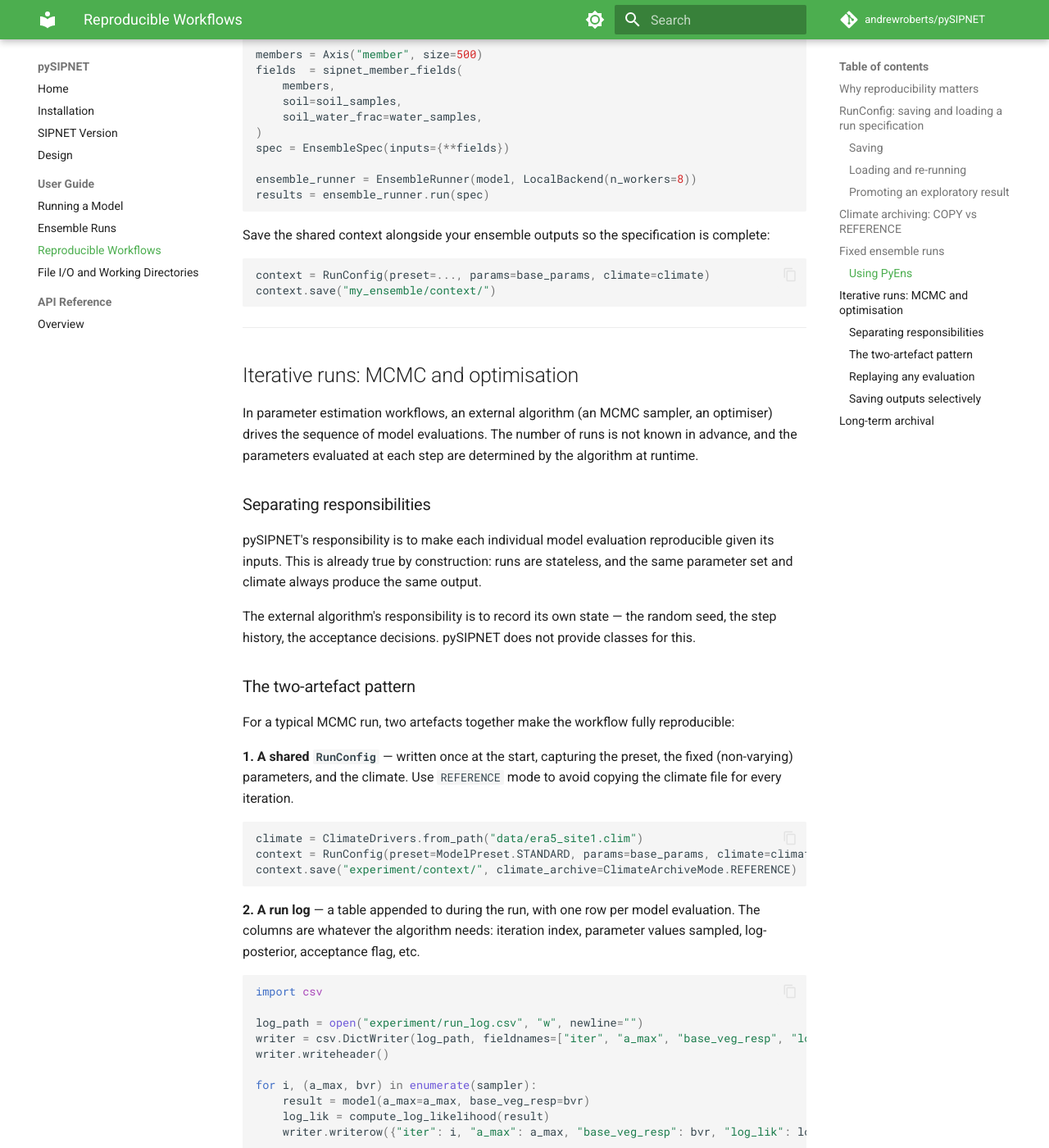
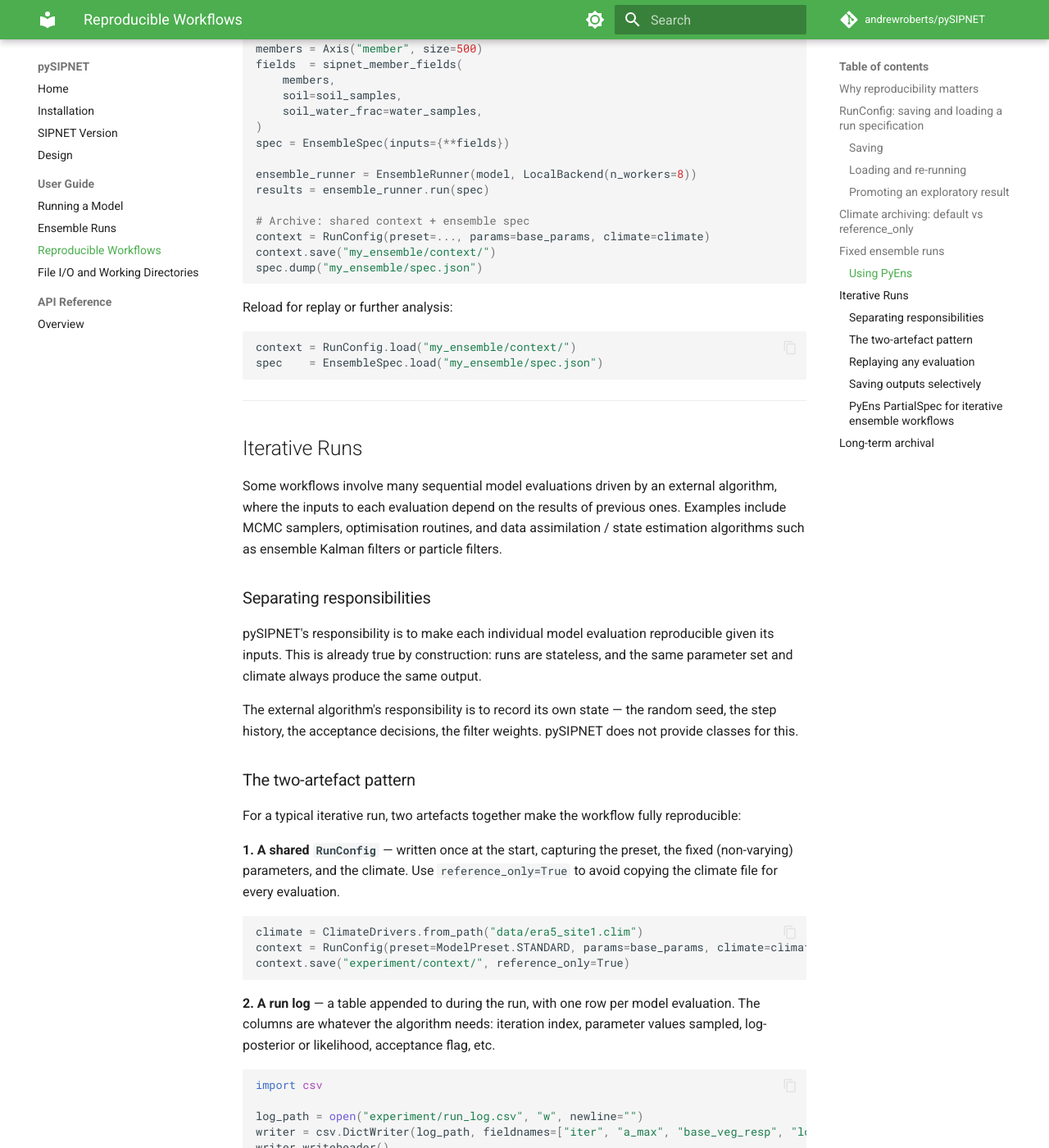
Before and after one commit to TARPS-group/pySIPNET, an MkDocs documentation site: the page built from docs/user-guide/reproducible-runs.md, in a window 1280 px wide and 1400 px high, scrolled down 3604 px. Shown: the whole window at 82% size. Built offline with MkDocs 1.6.1 and Material for MkDocs 9.7.7, drawn with Linux system fonts in a browser that asks for light colours; comment, search, counter and statistics services are not loaded; some of the changed text lies outside the part shown.

Commit message:
refactor: replace ClimateArchiveMode enum with reference_only bool; update docs
- config.py: drop ClimateArchiveMode enum; save() now takes reference_only=bool
- __init__.py: remove ClimateArchiveMode from exports
- test_config.py: update all call sites; TestReferenceOnly renamed from TestReferenceMode
- reproducible-runs.md: rephrase metadata sentence; reference_only=True API;
  add EnsembleSpec.dump/load to PyEns example; rename "MCMC/optimisation"
  section to "Iterative Runs", broaden framing to include DA/state estimation
- ensemble-runs.md: update Axis alignment description from identity to
  structural equality (reflects PyEns Axis.__eq__ change)

````diff
--- a/docs/user-guide/reproducible-runs.md
+++ b/docs/user-guide/reproducible-runs.md
@@ -2,7 +2,7 @@
 
 This guide covers how to record, save, and reload SIPNET run specifications
 so that results can be reproduced exactly — whether for a single exploratory
-run, a large ensemble, or an iterative parameter estimation workflow.
+run, a large ensemble, or an iterative workflow.
 
 ---
 
@@ -48,7 +48,7 @@
 └── events.in      # only written when events were provided
 ```
 
-`config.json` includes versioning metadata that will be useful years from now:
+`config.json` records versioning metadata alongside the run specification:
 
 ```json
 {
@@ -93,28 +93,28 @@
 
 ---
 
-## Climate archiving: `COPY` vs `REFERENCE`
+## Climate archiving: default vs `reference_only`
 
-By default (`ClimateArchiveMode.COPY`), `save` writes the full climate data
-into the config directory.  This produces a self-contained archive that can be
-moved, zipped, or shared without any external dependencies.
+By default, `save` writes the full climate data into the config directory.
+This produces a self-contained archive that can be moved, zipped, or shared
+without any external dependencies.
 
 For workflows where the climate file is large and shared across many configs
 (ensemble or iterative runs — see below), writing a separate copy for each
-config would waste disk space.  `ClimateArchiveMode.REFERENCE` instead stores
+config would waste disk space.  Passing `reference_only=True` instead stores
 only the absolute path and a SHA-256 hash of the source file:
 
 ```python
-from pysipnet import ClimateArchiveMode, ClimateDrivers, RunConfig
+from pysipnet import ClimateDrivers, RunConfig
 
 climate = ClimateDrivers.from_path("data/era5_site1.clim")
 config = RunConfig(preset=..., params=..., climate=climate)
-config.save("context/", climate_archive=ClimateArchiveMode.REFERENCE)
+config.save("context/", reference_only=True)
 ```
 
-`REFERENCE` requires a file-backed `ClimateDrivers` instance (created via
-`from_path`).  In-memory instances have no source path and can only be saved
-with `COPY`.
+`reference_only=True` requires a file-backed `ClimateDrivers` instance
+(created via `from_path`).  In-memory instances have no source path and can
+only be saved without this flag.
 
 On load, pySIPNET checks that the referenced file still exists and verifies
 its SHA-256 hash.  If the hash has changed — indicating the file was modified
@@ -170,14 +170,16 @@
 
 If you are using PyEns, its `EnsembleSpec` is the structured override
 manifest: it describes the ensemble axes and the parameter grids along them.
-The `RunConfig` captures the shared context; the `EnsembleSpec` captures what
-varies.  Serialisation of the `EnsembleSpec` is PyEns' responsibility.
+`EnsembleSpec` has its own `dump` and `load` methods for serialisation.
+Save the shared context and the spec together so that the full specification
+is self-contained:
 
 ```python
-from pyens import Axis, EnsembleRunner
+from pyens import Axis, EnsembleSpec, EnsembleRunner
 from pyens.backends import LocalBackend
 from pysipnet.ensemble import sipnet_member_fields
 
+# Build and run the ensemble
 members = Axis("member", size=500)
 fields  = sipnet_member_fields(
     members,
@@ -188,24 +190,29 @@
 
 ensemble_runner = EnsembleRunner(model, LocalBackend(n_workers=8))
 results = ensemble_runner.run(spec)
+
+# Archive: shared context + ensemble spec
+context = RunConfig(preset=..., params=base_params, climate=climate)
+context.save("my_ensemble/context/")
+spec.dump("my_ensemble/spec.json")
 ```
 
-Save the shared context alongside your ensemble outputs so the specification
-is complete:
+Reload for replay or further analysis:
 
 ```python
-context = RunConfig(preset=..., params=base_params, climate=climate)
-context.save("my_ensemble/context/")
+context = RunConfig.load("my_ensemble/context/")
+spec    = EnsembleSpec.load("my_ensemble/spec.json")
 ```
 
 ---
 
-## Iterative runs: MCMC and optimisation
+## Iterative Runs
 
-In parameter estimation workflows, an external algorithm (an MCMC sampler, an
-optimiser) drives the sequence of model evaluations.  The number of runs is
-not known in advance, and the parameters evaluated at each step are determined
-by the algorithm at runtime.
+Some workflows involve many sequential model evaluations driven by an
+external algorithm, where the inputs to each evaluation depend on the results
+of previous ones.  Examples include MCMC samplers, optimisation routines, and
+data assimilation / state estimation algorithms such as ensemble Kalman
+filters or particle filters.
 
 ### Separating responsibilities
 
@@ -215,27 +222,27 @@
 output.
 
 The external algorithm's responsibility is to record its own state — the
-random seed, the step history, the acceptance decisions.  pySIPNET does not
-provide classes for this.
+random seed, the step history, the acceptance decisions, the filter weights.
+pySIPNET does not provide classes for this.
 
 ### The two-artefact pattern
 
-For a typical MCMC run, two artefacts together make the workflow fully
+For a typical iterative run, two artefacts together make the workflow fully
 reproducible:
 
 **1. A shared `RunConfig`** — written once at the start, capturing the preset,
-the fixed (non-varying) parameters, and the climate.  Use `REFERENCE` mode to
-avoid copying the climate file for every iteration.
+the fixed (non-varying) parameters, and the climate.  Use `reference_only=True`
+to avoid copying the climate file for every evaluation.
 
 ```python
 climate = ClimateDrivers.from_path("data/era5_site1.clim")
 context = RunConfig(preset=ModelPreset.STANDARD, params=base_params, climate=climate)
-context.save("experiment/context/", climate_archive=ClimateArchiveMode.REFERENCE)
+context.save("experiment/context/", reference_only=True)
 ```
 
 **2. A run log** — a table appended to during the run, with one row per model
 evaluation.  The columns are whatever the algorithm needs: iteration index,
-parameter values sampled, log-posterior, acceptance flag, etc.
+parameter values sampled, log-posterior or likelihood, acceptance flag, etc.
 
 ```python
 import csv
@@ -252,7 +259,7 @@
 
 ### Replaying any evaluation
 
-Given the two artefacts, replaying iteration 42 is straightforward:
+Given the two artefacts, replaying evaluation 42 is straightforward:
 
 ```python
 import pandas as pd
@@ -270,10 +277,10 @@
 
 ### Saving outputs selectively
 
-Storing full model output timeseries for every MCMC iteration is typically
-infeasible.  `SIPNETResult.outputs` is an in-memory DataFrame — nothing is
-written to disk unless you ask for it.  A practical pattern is to save only
-summary statistics per iteration:
+Storing full model output timeseries for every iteration is often infeasible.
+`SIPNETResult.outputs` is an in-memory DataFrame — nothing is written to disk
+unless you ask for it.  A practical pattern is to save only summary statistics
+per iteration:
 
 ```python
 writer.writerow({
@@ -286,8 +293,18 @@
 })
 ```
 
-Full outputs can be recomputed on demand for any iteration of interest by
-replaying that evaluation as shown above.
+Full outputs can be recomputed on demand for any evaluation of interest by
+replaying it as shown above.
+
+### PyEns PartialSpec for iterative ensemble workflows
+
+When each iteration of an external algorithm requires an *ensemble* of model
+runs (e.g. an ensemble Kalman filter, where each iteration updates an ensemble
+of state vectors), PyEns' `PartialSpec` is the appropriate tool.  It fixes the
+structural parts of the spec (site layout, climate) while leaving parameter
+fields open to be filled in per iteration.  See
+[Ensemble Runs](ensemble-runs.md#using-partialspec-for-iterative-workflows)
+for the `PartialSpec` pattern.
 
 ---
 
@@ -302,7 +319,8 @@
 | `pysipnet_version` | pySIPNET version at save time.  Useful for identifying API or file-format differences if behaviour seems to differ. |
 | `created_at` | ISO 8601 UTC timestamp of when the config was written. |
 
-For `REFERENCE`-mode configs, the `sha256` field in `config.json` lets you
-verify that the climate file has not been modified since the config was saved.
-If you are archiving a complete experiment for long-term storage, prefer
-`COPY` mode so the climate data travels with the specification.
+For `reference_only=True` configs, the `sha256` field in `config.json` lets
+you verify that the climate file has not been modified since the config was
+saved.  If you are archiving a complete experiment for long-term storage,
+prefer the default (copy) mode so the climate data travels with the
+specification.
--- a/pysipnet/__init__.py
+++ b/pysipnet/__init__.py
@@ -35,7 +35,7 @@
 from pysipnet.climate import ClimateDrivers
 
 # Config (reproducible workflows)
-from pysipnet.config import ClimateArchiveMode, RunConfig
+from pysipnet.config import RunConfig
 
 # Events
 from pysipnet.events import (
@@ -72,7 +72,6 @@
     "ClimateStaging",
     # Config (reproducible workflows)
     "RunConfig",
-    "ClimateArchiveMode",
     # Results
     "SIPNETResult",
     "RunProvenance",
````
Also changed, not shown: docs/user-guide/ensemble-runs.md (+5 -4 lines), 2 other files.
